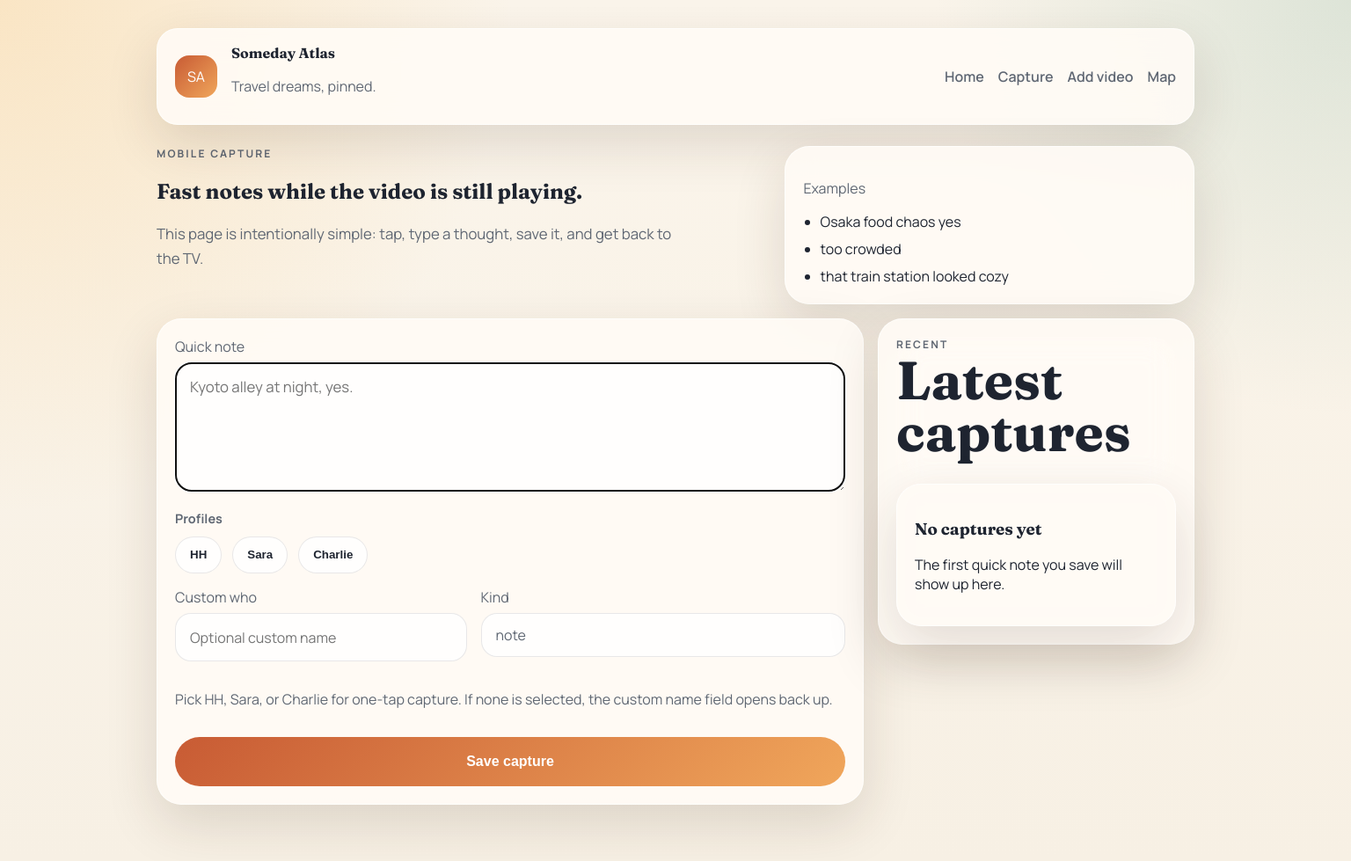
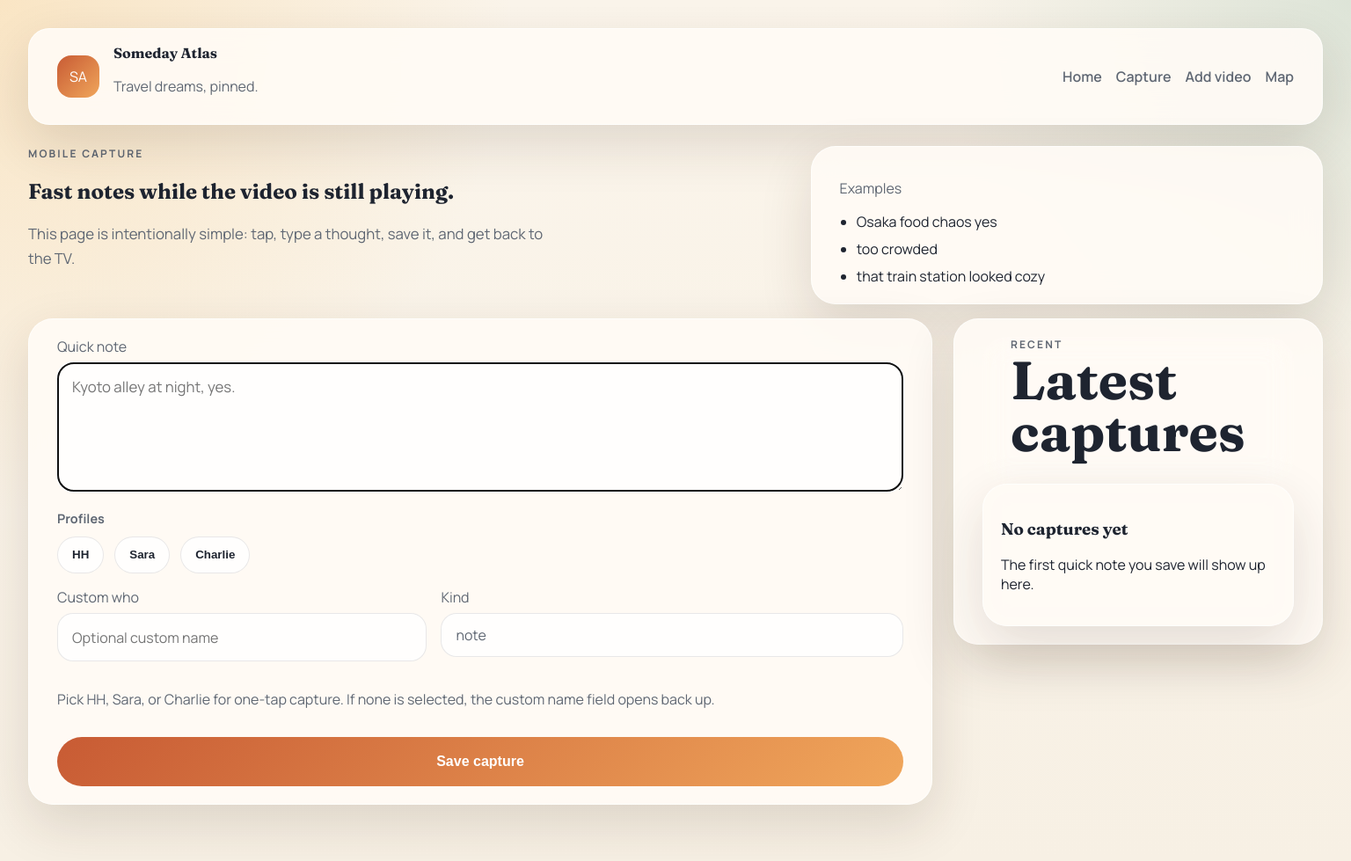
Before and after one commit to HHHoegsted/someday-atlas, a FastAPI app: page /capture in a window 1536 px wide. Shown: the whole page at 88% size. Run offline with FastAPI, Linux system fonts and the light colour scheme; parts of the project's set-up code (start-up, migrations or seed data) failed here and were passed over; some libraries are stand-ins or nearby versions.

Commit message:
Expand desktop layout and map view

```diff
--- a/app/static/app.css
+++ b/app/static/app.css
@@ -31,7 +31,7 @@ a {
 }
 
 .shell {
-    width: min(1180px, calc(100vw - 2rem));
+    width: min(1680px, calc(100vw - 3rem));
     margin: 0 auto;
     padding: 1rem 0 4rem;
 }
@@ -326,11 +326,20 @@ select {
     min-height: 620px;
 }
 
+.map-shell-expanded {
+    margin-top: 1.5rem;
+    min-height: calc(100vh - 8rem);
+}
+
 #journey-map {
     width: 100%;
     min-height: 620px;
     border-radius: 26px;
     overflow: hidden;
+}
+
+.map-shell-expanded #journey-map {
+    min-height: calc(100vh - 8rem);
 }
 
 .map-sidebar {
@@ -636,6 +645,82 @@ select {
     }
 }
 
+@media (min-width: 1400px) {
+    .shell {
+        width: min(1840px, calc(100vw - 4rem));
+    }
+
+    .site-header,
+    .hero-panel,
+    .detail-hero,
+    .section-header,
+    .form-shell,
+    .timeline-shell,
+    .map-shell,
+    .card,
+    .empty-state,
+    .capture-panel,
+    .capture-feed,
+    .capture-hint-card {
+        padding-left: 2rem;
+        padding-right: 2rem;
+    }
+
+    .hero-panel {
+        grid-template-columns: 1.7fr 0.9fr;
+        gap: 2rem;
+    }
+
+    .card-grid {
+        grid-template-columns: repeat(auto-fit, minmax(320px, 1fr));
+        gap: 1.75rem;
+    }
+
+    .detail-hero,
+    .two-column {
+        grid-template-columns: 1.2fr 0.8fr;
+        gap: 1.75rem;
+    }
+
+    .map-shell {
+        grid-template-columns: minmax(0, 1fr) 400px;
+        gap: 1.5rem;
+    }
+
+    #journey-map,
+    .map-shell {
+        min-height: 700px;
+    }
+
+    .map-shell-expanded,
+    .map-shell-expanded #journey-map {
+        min-height: calc(100vh - 7rem);
+    }
+
+    .capture-layout {
+        grid-template-columns: minmax(0, 1.25fr) 420px;
+        gap: 1.5rem;
+    }
+}
+
+@media (min-width: 1800px) {
+    .hero-panel h1,
+    .detail-hero h1,
+    .section-header h1,
+    .section-header h2 {
+        font-size: clamp(2.8rem, 3.2vw, 4.6rem);
+    }
+
+    .lede {
+        font-size: 1.12rem;
+        max-width: 66ch;
+    }
+
+    .card-grid {
+        grid-template-columns: repeat(auto-fit, minmax(360px, 1fr));
+    }
+}
+
 @media (max-width: 900px) {
     .hero-panel,
     .detail-hero.split,
```
Also changed, not shown: app/templates/map.html (+1 -8 lines).
